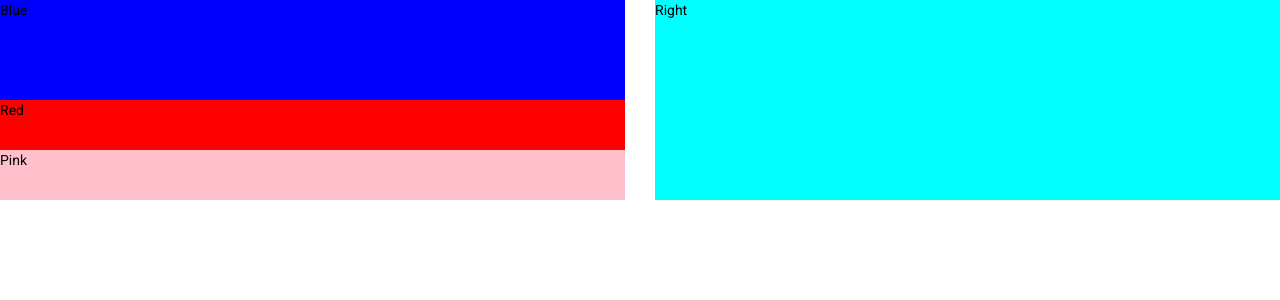
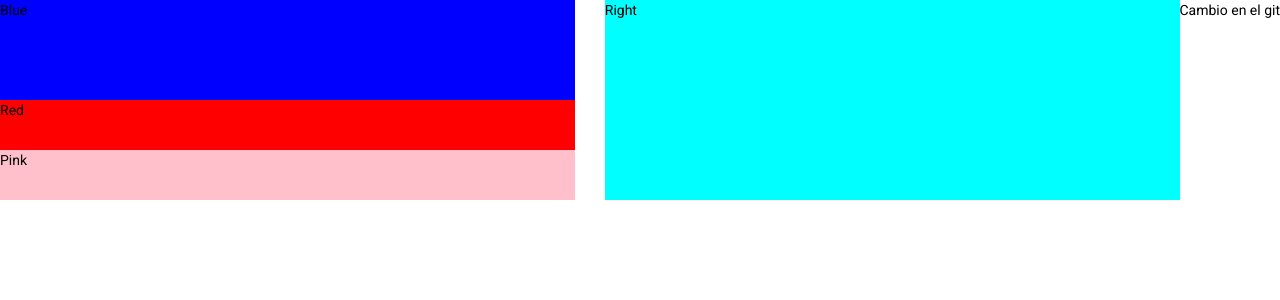
Before and after one commit to danielarrojo/exampleMaterialAngular, an Angular app: page / in a window 1280 px wide. Shown: the top 300 px of the page. Built offline with nearby package versions, Linux system fonts and the light colour scheme.

Commit message:
Prueba Commit

```diff
--- a/src/app/app.component.html
+++ b/src/app/app.component.html
@@ -12,3 +12,4 @@
   </div>
   <div fxFlex class="right">Right</div>
 </div>
+<div>Cambio en el git</div>
```
